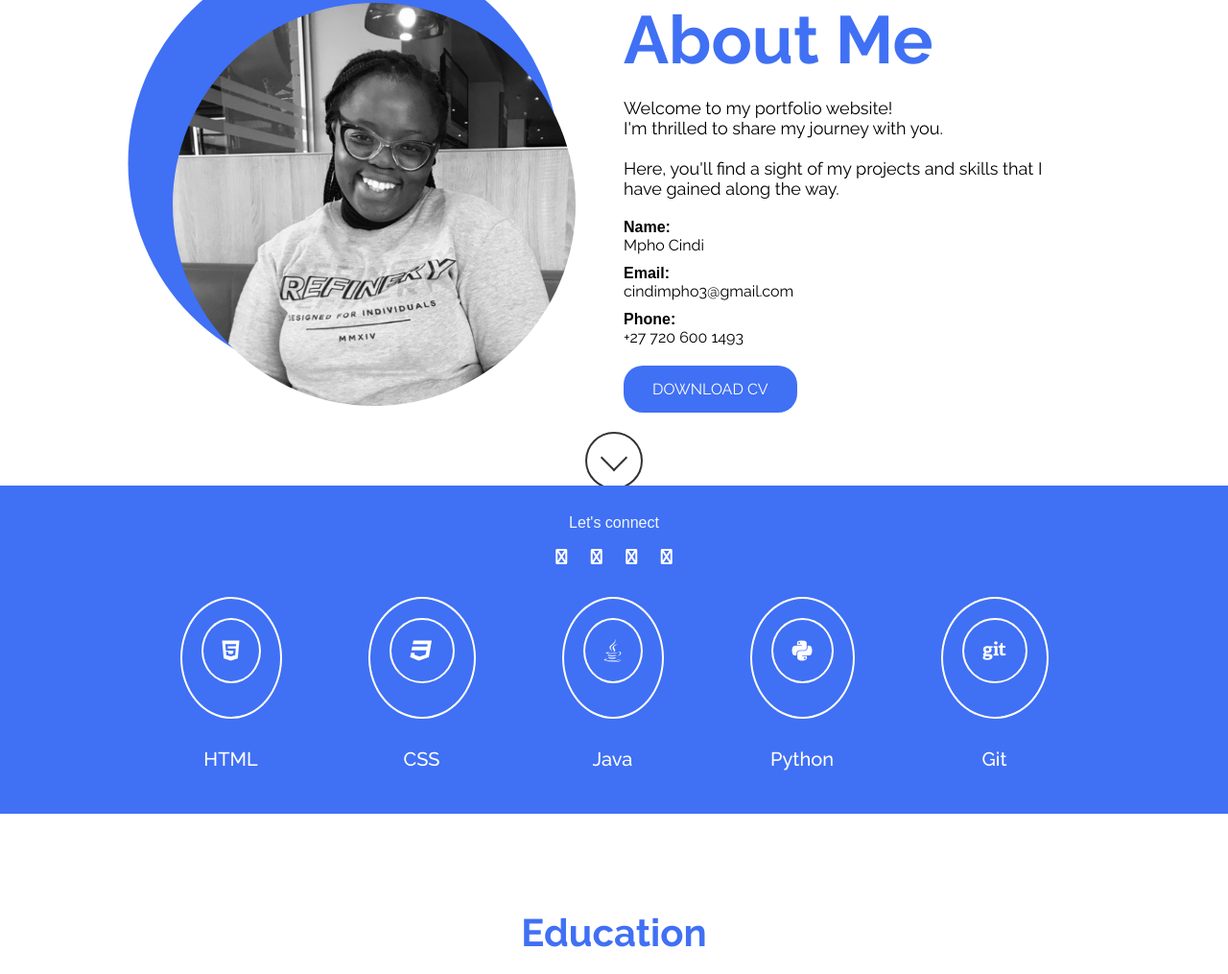
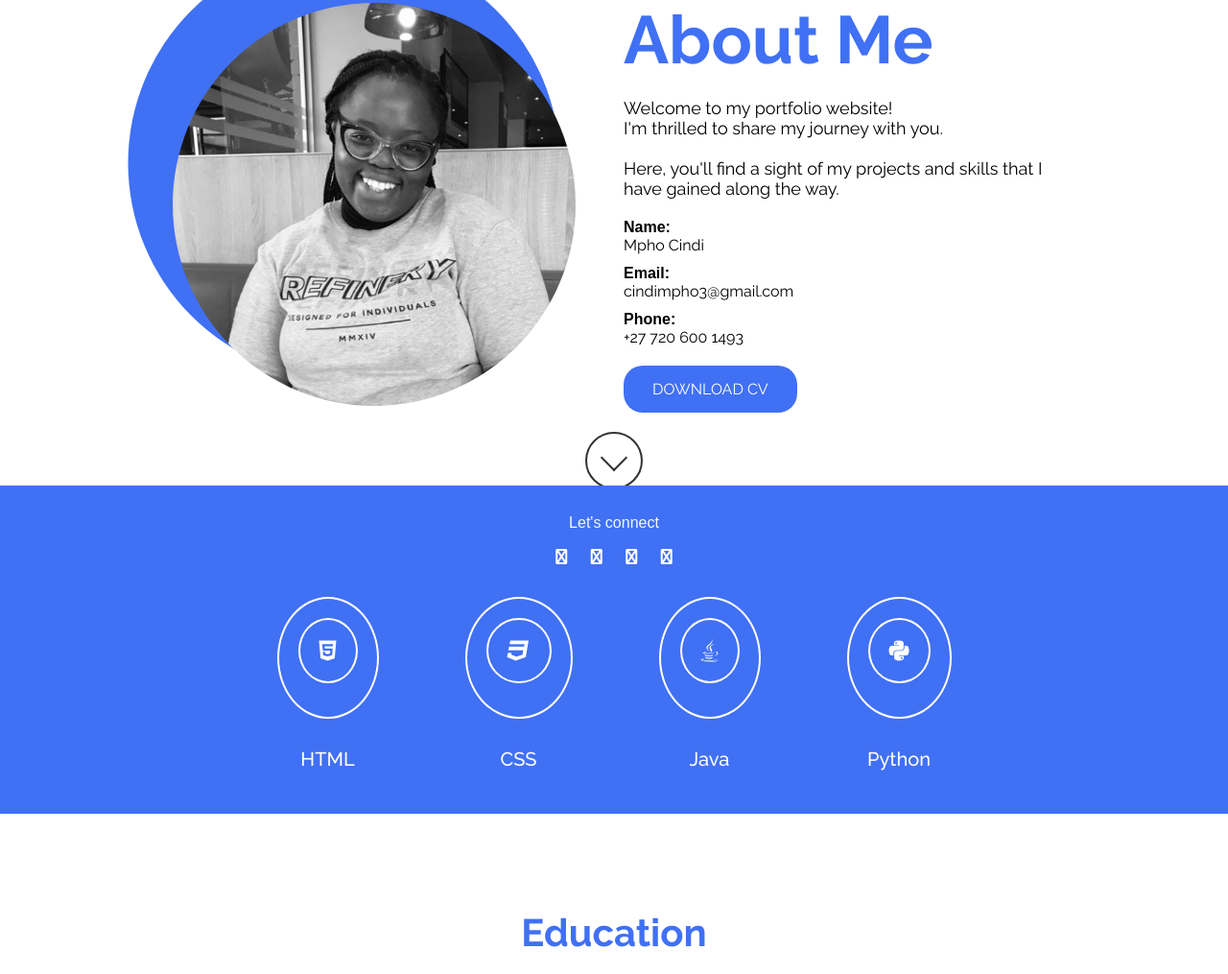
Before and after one commit to MphoCindi/PersonalPortfolioMphoCindi, a plain HTML site: page aboutMe.html in a window 1280 px wide. Shown: the part 180-1195 px from the top of the page at 96% size. Drawn offline with nearby package versions, Linux system fonts and the light colour scheme.

Commit message:
saving changes

```diff
--- a/aboutMe.html
+++ b/aboutMe.html
@@ -74,10 +74,7 @@
               <div class="icon"><i class="fab fa-python icon"></i></div>
               <div class="title">Python</div>
             </li>
-            <li>
-              <div class="icon"><i class="fab fa-git icon"></i></div>
-              <div class="title">Git</div>
-            </li>
+
         </ul>
     </div>
 
```
